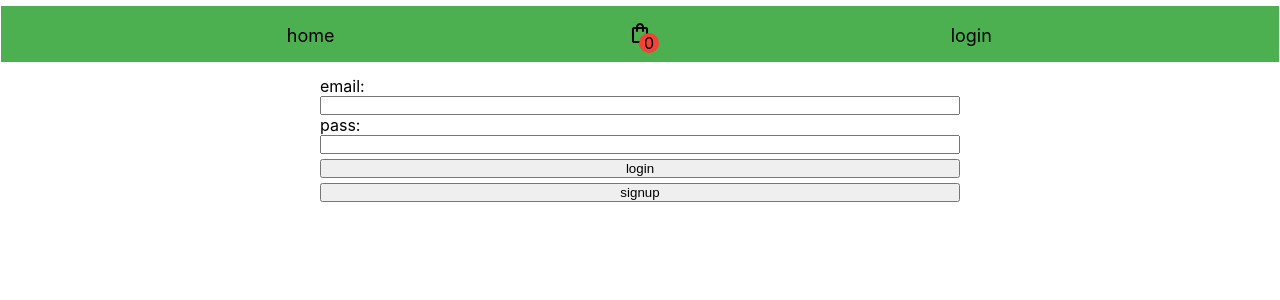
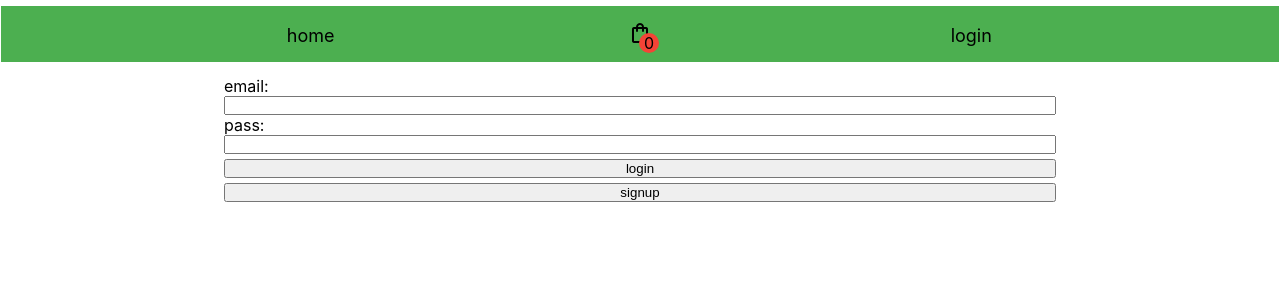
Before and after one commit to smkh20/firstapp, a React (Create React App) app: page /bill in a window 1280 px wide. Shown: the top 300 px of the page. Built offline with nearby package versions, Linux system fonts and the light colour scheme.

Commit message:
login and signup be responsive

```diff
--- a/src/App.css
+++ b/src/App.css
@@ -191,12 +191,23 @@ button {
 #description {
   display: none;
 }
+.login,
+.signup {
+  display: flex;
+  flex-direction: column;
+  max-width: 95%;
+  margin: auto;
+}
 @media (min-width: 596px) {
   .homeproduct {
     grid-template-columns: 1fr 1fr;
     max-width: 100%;
     margin-left: 2px;
     margin-right: 2px;
+  }
+  .login,
+  .signup {
+    max-width: 85%;
   }
 }
 @media (min-width: 768px) {
@@ -210,4 +221,14 @@ button {
     max-width: 50%;
     align-self: center;
   }
+  .login,
+  .signup {
+    max-width: 75%;
+  }
 }
+@media (min-width: 992px) {
+  .login,
+  .signup {
+    max-width: 65%;
+  }
+}
--- a/src/Login.js
+++ b/src/Login.js
@@ -14,9 +14,9 @@ const Login = () => {
   }, []);
 
   return (
-    <div style={{ display: "flex", flexDirection: "column", width: "50vw", margin: "auto" }}>
+    <div className="login">
       <label>email:</label>
-      <input id="email" type="text" onChange={(e) => setemail(e.target.value)} />
+      <input id="email" type="email" onChange={(e) => setemail(e.target.value)} />
       <label>pass:</label>
       <input id="pass" type="password" onChange={(e) => setpass(e.target.value)} />
       <button
--- a/src/Sign_up.js
+++ b/src/Sign_up.js
@@ -13,11 +13,11 @@ const Sign_up = () => {
   const token = useSelector((state) => state.login);
   const flaglogin = useSelector((state) => state.flaglogin);
   return (
-    <div style={{ display: "flex", flexDirection: "column", width: "50vw", margin: "auto" }}>
+    <div className="signup" >
       <label>name:</label>
       <input type="text" onChange={(e) => setname(e.target.value)} />
       <label>email:</label>
-      <input type="text" onChange={(e) => setemail(e.target.value)} />
+      <input type="email" onChange={(e) => setemail(e.target.value)} />
       <label>pass:</label>
       <input type="password" onChange={(e) => setpass(e.target.value)} />
       <label>repass:</label>
```
